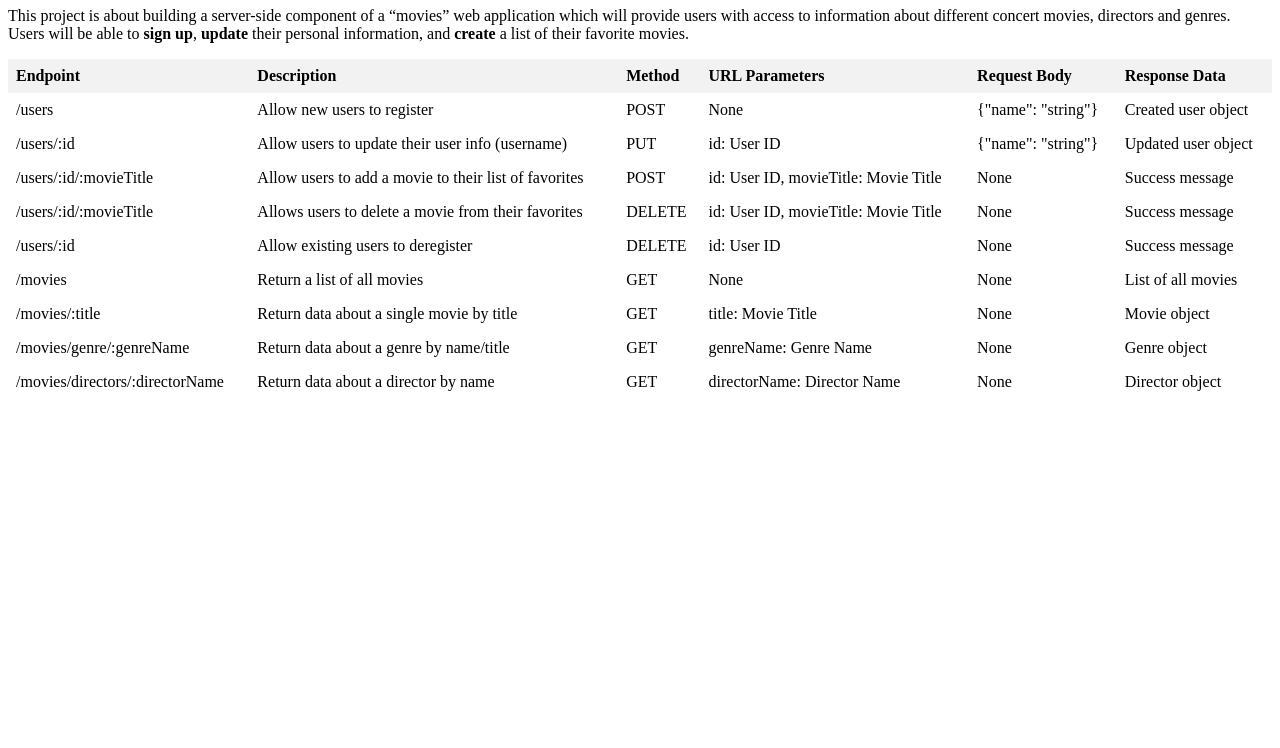
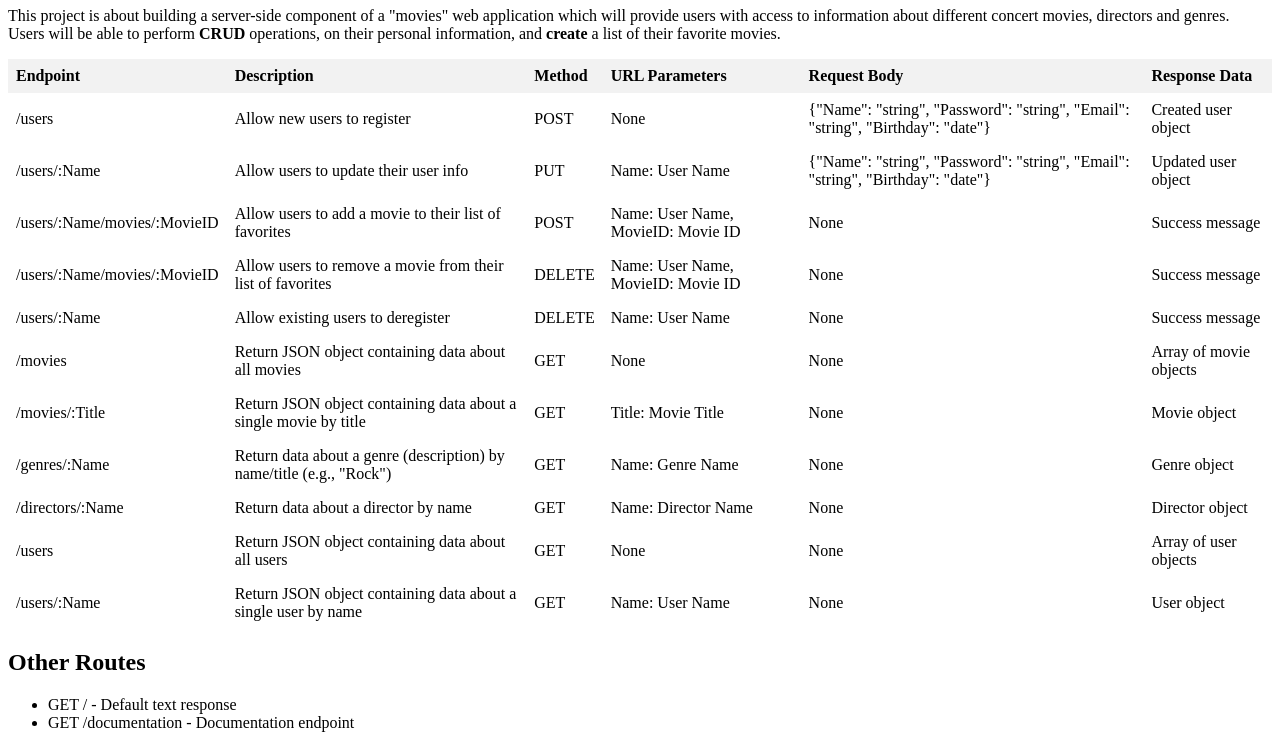
Before and after one commit to codestun/FlickPick, a website: page public/documentation.html in a window 1280 px wide. Shown: the part 73-821 px from the top of the page. Before the commit the page ends 800 px from the top, so only its background shows below. Drawn offline with Linux system fonts and the light colour scheme.

Commit message:
Update API documentation

```diff
--- a/public/documentation.html
+++ b/public/documentation.html
@@ -4,7 +4,7 @@
 <head>
   <meta charset="utf-8" />
   <meta name="viewport" content="width=device-width" />
-  <title>FlickPick API Documentation</title>
+  <title>flickPick API Documentation</title>
 </head>
 
 <body>
@@ -25,12 +25,12 @@
     }
   </style>
 
-  <h1>FlickPick API Documentation</h1>
+  <h1>flickPick API Documentation</h1>
   <div>
-    <p>This project is about building a server-side component of a “movies”
+    <p>This project is about building a server-side component of a "movies"
       web application which will provide users with access to information
       about different concert movies, directors and genres.<br>
-      Users will be able to <strong>sign up</strong>, <strong>update</strong> their
+      Users will be able to perform <strong>CRUD</strong> operations, on their
       personal information, and <strong>create</strong> a list of their favorite movies.
     </p>
   </div>
@@ -48,74 +48,97 @@
       <td>Allow new users to register</td>
       <td>POST</td>
       <td>None</td>
-      <td>{"name": "string"}</td>
+      <td>{"Name": "string", "Password": "string", "Email": "string", "Birthday": "date"}</td>
       <td>Created user object</td>
     </tr>
     <tr>
-      <td>/users/:id</td>
-      <td>Allow users to update their user info (username)</td>
+      <td>/users/:Name</td>
+      <td>Allow users to update their user info</td>
       <td>PUT</td>
-      <td>id: User ID</td>
-      <td>{"name": "string"}</td>
+      <td>Name: User Name</td>
+      <td>{"Name": "string", "Password": "string", "Email": "string", "Birthday": "date"}</td>
       <td>Updated user object</td>
     </tr>
     <tr>
-      <td>/users/:id/:movieTitle</td>
+      <td>/users/:Name/movies/:MovieID</td>
       <td>Allow users to add a movie to their list of favorites</td>
       <td>POST</td>
-      <td>id: User ID, movieTitle: Movie Title</td>
+      <td>Name: User Name, MovieID: Movie ID</td>
       <td>None</td>
       <td>Success message</td>
     </tr>
     <tr>
-      <td>/users/:id/:movieTitle</td>
-      <td>Allows users to delete a movie from their favorites</td>
+      <td>/users/:Name/movies/:MovieID</td>
+      <td>Allow users to remove a movie from their list of favorites</td>
       <td>DELETE</td>
-      <td>id: User ID, movieTitle: Movie Title</td>
+      <td>Name: User Name, MovieID: Movie ID</td>
       <td>None</td>
       <td>Success message</td>
     </tr>
     <tr>
-      <td>/users/:id</td>
+      <td>/users/:Name</td>
       <td>Allow existing users to deregister</td>
       <td>DELETE</td>
-      <td>id: User ID</td>
+      <td>Name: User Name</td>
       <td>None</td>
       <td>Success message</td>
     </tr>
     <tr>
       <td>/movies</td>
-      <td>Return a list of all movies</td>
+      <td>Return JSON object containing data about all movies</td>
       <td>GET</td>
       <td>None</td>
       <td>None</td>
-      <td>List of all movies</td>
+      <td>Array of movie objects</td>
     </tr>
     <tr>
-      <td>/movies/:title</td>
-      <td>Return data about a single movie by title</td>
+      <td>/movies/:Title</td>
+      <td>Return JSON object containing data about a single movie by title</td>
       <td>GET</td>
-      <td>title: Movie Title</td>
+      <td>Title: Movie Title</td>
       <td>None</td>
       <td>Movie object</td>
     </tr>
     <tr>
-      <td>/movies/genre/:genreName</td>
-      <td>Return data about a genre by name/title</td>
+      <td>/genres/:Name</td>
+      <td>Return data about a genre (description) by name/title (e.g., "Rock")</td>
       <td>GET</td>
-      <td>genreName: Genre Name</td>
+      <td>Name: Genre Name</td>
       <td>None</td>
       <td>Genre object</td>
     </tr>
     <tr>
-      <td>/movies/directors/:directorName</td>
+      <td>/directors/:Name</td>
       <td>Return data about a director by name</td>
       <td>GET</td>
-      <td>directorName: Director Name</td>
+      <td>Name: Director Name</td>
       <td>None</td>
       <td>Director object</td>
     </tr>
+    <tr>
+      <td>/users</td>
+      <td>Return JSON object containing data about all users</td>
+      <td>GET</td>
+      <td>None</td>
+      <td>None</td>
+      <td>Array of user objects</td>
+    </tr>
+    <tr>
+      <td>/users/:Name</td>
+      <td>Return JSON object containing data about a single user by name</td>
+      <td>GET</td>
+      <td>Name: User Name</td>
+      <td>None</td>
+      <td>User object</td>
+    </tr>
   </table>
+
+  <h2>Other Routes</h2>
+  <ul>
+    <li>GET / - Default text response</li>
+    <li>GET /documentation - Documentation endpoint</li>
+  </ul>
+
 </body>
 
 </html>
```
